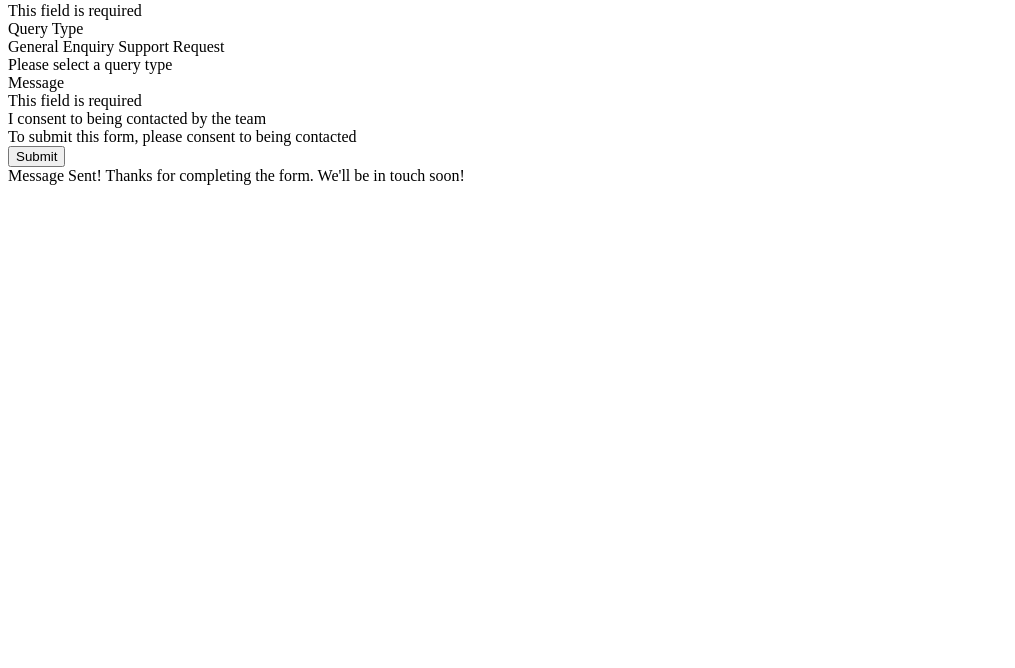
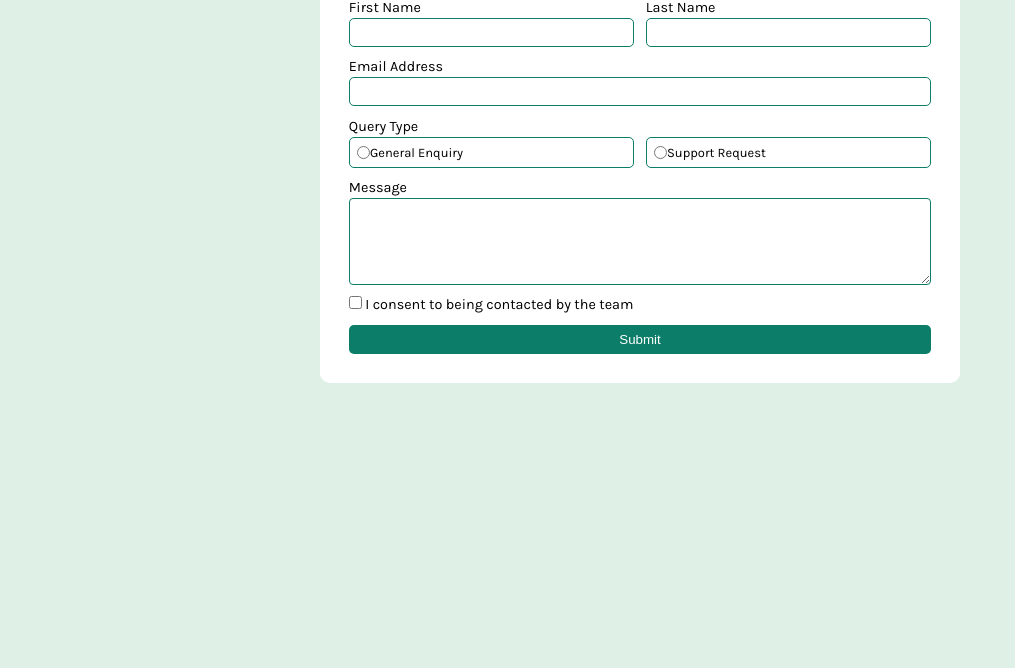
Before and after one commit to ajeeshakshay/Contact-form, a plain HTML site: page index.html in a window 1280 px wide. Shown: the part 132-800 px from the top of the page, without its empty margins (0-1015 px from the left). Drawn offline with Linux system fonts and the light colour scheme.

Commit message:
Update in JS

```diff
--- a/index.html
+++ b/index.html
@@ -6,61 +6,126 @@
 
   <link rel="icon" type="image/png" sizes="32x32" href="./assets/images/favicon-32x32.png">
 
+  <link rel="preconnect" href="https://fonts.googleapis.com">
+  <link rel="preconnect" href="https://fonts.gstatic.com" crossorigin>
+  <link href="https://fonts.googleapis.com/css2?family=DM+Sans:ital,opsz,wght@0,9..40,100..1000;1,9..40,100..1000&family=Karla:ital,wght@0,200..800;1,200..800&family=Open+Sans:ital,wght@0,300..800;1,300..800&family=Outfit:wght@100..900&family=Young+Serif&display=swap" rel="stylesheet">
+
   <title>Frontend Mentor | Contact form</title>
   <link rel="stylesheet" href="style.css">
 
 </head>
 <body>
+  <div class="contact-form">
     <div class="contact_container">
       <div class="form_header">
         Contact Us
       </div>
+
+      <div class="name-field">
+        <div class="first-name-field">
           <div class="field_title">
             First Name
           </div>
-    <div class="field-warning">
+          <div class="form-entry-text">
+            <input type="text" id="fname_text" class="text-input name-text">
+          </div>
+          <div class="field-warning fname_warning hidden">
             This field is required
           </div>
+        </div>
+
+        <div class="last-name-field">
           <div class="field_title">
             Last Name
           </div>
-    <div class="field-warning">
+          <div class="form-entry-text">
+            <input type="text" id="lname_text" class="text-input name-text">
+          </div>
+          <div class="field-warning lname_warning hidden">
             This field is required
           </div>
+        </div>
+
+      </div>
+
+
+      <div class="email-field">
         <div class="field_title">
           Email Address
         </div>
-    <div class="field-warning-email">
+        <div class="form-entry-text">
+          <input type="text" id="email_text" class="text-input">
+        </div>
+        <div class="field-warning field-warning-email hidden">
           Please enter a valid email address
         </div>
-    <div class="field-warning">
+        <div class="field-warning field-warning-email2 hidden">
           This field is required
         </div>
+      </div>
+
+
+      <div class="query-field">
         <div class="field_title">
           Query Type
         </div>
-    General Enquiry
-    Support Request
-    <div class="field-warning">
+        <div class="radio-container">
+          <div class="radio-selector">
+            <input type="radio" name="radio1" id="General-Enquiry">
+            <label for="General-Enquiry">General Enquiry</label>
+          </div>
+
+          <div class="radio-selector">
+            <input type="radio" name="radio1" id="Support-Request">
+            <label for="Support-Request">Support Request</label>
+          </div>
+        </div>
+        <div class="field-warning hidden">
           Please select a query type
         </div>
+      </div>
+
+
+      <div class="message-field">
         <div class="field_title">
           Message
         </div>
-    <div class="field-warning">
+        <form class="form-entry-text">
+          <textarea class="text-input message-text"></textarea>
+        </form>
+
+        <!-- <div class="form-entry-text">
+          <input type="text" id="name_text" class="text-input message-text">
+        </div> -->
+        <div class="field-warning hidden">
           This field is required
         </div>
+      </div>
+
+      <div class="consent-field">
         <div class="form-consent">
-      I consent to being contacted by the team
+          <input type="checkbox" name="consent" id="consent">
+          <label for="consent">I consent to being contacted by the team</label>
+
         </div>
-    <div class="field-warning">
+        <div class="field-warning hidden">
           To submit this form, please consent to being contacted
         </div>
-    <button>Submit</button>
       </div>
-  <div class="alert_message">
-    Message Sent!
-    Thanks for completing the form. We'll be in touch soon!
+
+
+      <button class="submit-button">Submit</button>
+
+    </div>
+
+    <script src="myscript.js" defer></script>
+
+    <div class="alert_message hidden">
+      <p><img src="assets/images/icon-success-check.svg" alt="">Message Sent!</p>
+      <p>Thanks for completing the form. We'll be in touch soon!</p>
+    </div>
+
+
   </div>
 </body>
 </html>
--- /dev/null
+++ b/myscript.js
@@ -0,0 +1,60 @@
+const submitButton = document.querySelector(".submit-button");
+
+const fnameText = document.querySelector("#fname_text");
+const fnameWarning = document.querySelector(".fname_warning")
+
+const lnameText = document.querySelector("#lname_text");
+const lnameWarning = document.querySelector(".lname_warning")
+
+const emailText = document.querySelector("#email_text");
+const fieldWarningEmail = document.querySelector(".field-warning-email2");
+
+const alertMessage = document.querySelector(".alert_message");
+
+let isValid=true
+submitButton.addEventListener("click",function(){
+
+    if (fnameText.value=="")
+    {
+        fnameWarning.classList.remove("hidden");
+        isValid=false
+    }
+    else
+    {
+        fnameWarning.classList.add("hidden");
+        isValid=true
+    }
+
+    if (lnameText.value=="")
+    {
+        lnameWarning.classList.remove("hidden");
+        isValid=false
+
+    }
+    else
+    {
+        lnameWarning.classList.add("hidden");
+        isValid=true
+    }
+
+    if (emailText.value=="")
+    {
+        fieldWarningEmail.classList.remove("hidden");
+        isValid=false
+    }
+    else
+    {
+        fieldWarningEmail.classList.add("hidden");
+        isValid=true
+    }
+
+
+})
+
+if(isValid==true)
+    {
+        alertMessage.classList.remove("hidden");
+        setTimeout(function () {
+            alertMessage.classList.add("hidden");
+        }, 1000);
+    }
--- a/style.css
+++ b/style.css
@@ -0,0 +1,140 @@
+*{
+    box-sizing: border-box;
+    padding: 0;
+    margin: 0;
+}
+
+:root{
+    font-family: "Karla", sans-serif;
+    --Green200: hsl(148, 38%, 91%);
+    --Green600: hsl(169, 82%, 27%);
+    --Red: hsl(0, 66%, 54%);
+    --White: hsl(0, 0%, 100%);
+    --Grey500: hsl(186, 15%, 59%);
+    --Grey900: hsl(187, 24%, 22%);
+    font-size: 0.9rem;
+}
+
+body{
+    background-color: var(--Green200);
+}
+
+.contact-form{
+    display: flex;
+    flex-direction: column;
+    align-items: center;
+    justify-content: center;
+
+}
+
+.form_header{
+    font-size: 2rem;
+    font-weight: bold;
+    color: var(--Grey900);
+}
+.form-entry-text{
+    width: 100%;
+}
+
+.name-field {
+    display: flex;
+    justify-content: space-between;
+    margin: 0.8rem 0 0.8rem 0;
+}
+
+.query-field{
+    margin: 0.8rem 0 0.8rem 0;
+}
+
+.consent-field{
+    margin: 0.8rem 0 0.8rem 0;
+}
+
+.name-text.text-input {
+    width: 100%;
+}
+
+.first-name-field{
+    width: 49%;
+}
+
+.last-name-field{
+    width: 49%;
+}
+
+.radio-container {
+    margin-top: 2px;
+    display: flex;
+    justify-content: space-between;
+}
+
+.radio-selector {
+    border: solid var(--Green600) 1px;
+    border-radius: 5px;
+    display: flex;
+    align-items: center;
+    padding: 0.5rem;
+    width: 49%;
+    font-size: 0.9rem;
+}
+
+.contact_container{
+    margin-top: 4rem;
+    background-color: white;
+    width: 50%;
+    padding: 2rem;
+    border-radius: 10px;
+    z-index: 1;
+}
+
+.field-warning {
+    color: var(--Red);
+    font-size: 0.8rem;
+}
+
+.text-input{
+    margin-top: 2px;
+    width: 100%;
+    height: 2rem;
+    border: solid var(--Green600) 1px;
+    border-radius: 5px;
+    padding-left: 12px;
+}
+
+.message-text.text-input {
+    padding: 12px;
+    display: flex;
+    align-items: top;
+    justify-items: top;
+    border-radius: 4px;
+    box-sizing: border-box;
+    height: 6rem;
+}
+button{
+    width: 100%;
+    padding: 0.5rem;
+    border-radius: 5px;
+    background-color: var(--Green600);
+    color: white;
+    border: none;
+}
+button:hover{
+    background-color:  hsl(169, 83%, 38%);
+    cursor: pointer;
+}
+
+
+
+.alert_message{
+    background-color: var(--Grey900);
+    color: white;
+    padding: 13px;
+    border-radius: 5px;
+    position: absolute;
+    z-index: 2;
+    top: 40px;
+}
+
+.hidden{
+    display: none;;
+}
```
Lines whose indentation alone changed are shown as unchanged.
